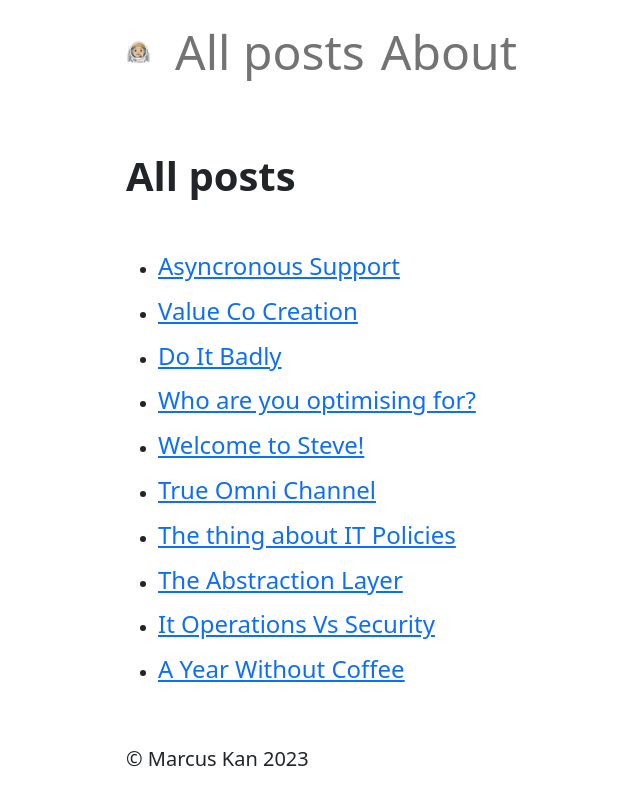
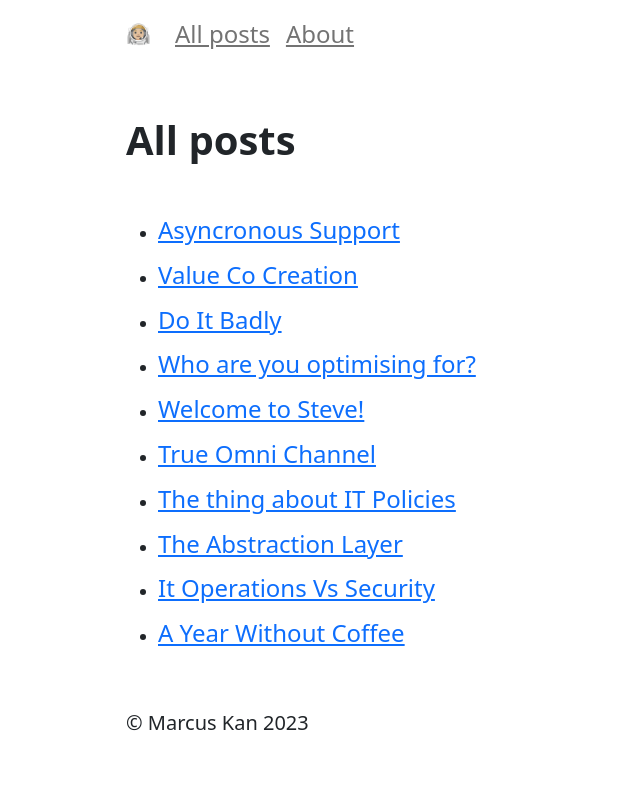
Before and after one commit to marcuskan/marcuskan.github.io, a Jekyll site: the page built from index.markdown, in a window 1280 px wide. Shown: the top 806 px of the page, without its empty margins (146-786 px from the left). Built offline with Jekyll 4.4.1, drawn with Linux system fonts in a browser that asks for light colours.

Commit message:
Initial commit 7

```diff
--- a/css/styles.css
+++ b/css/styles.css
@@ -20,7 +20,10 @@
   }
 }
 .nav-link {
-  font-size: 3em;
+  font-size: 1.5em;
+  color: -webkit-link;
+    cursor: pointer;
+    text-decoration: underline;
 }
 @each $name, $color in (default, #777), (primary, #428bca), (success, #5cb85c),
   (danger, #d9534f), (warning, #f0ad4e), (info, #5bc0de), (bdc, #29527a)
```
